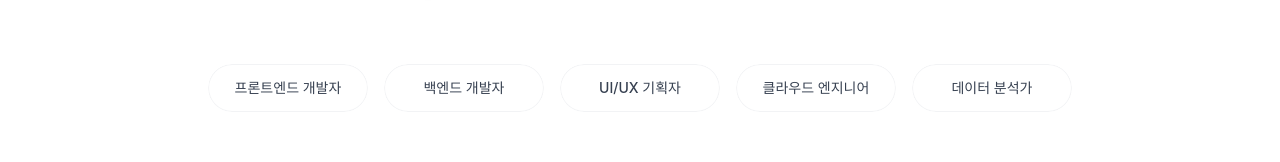
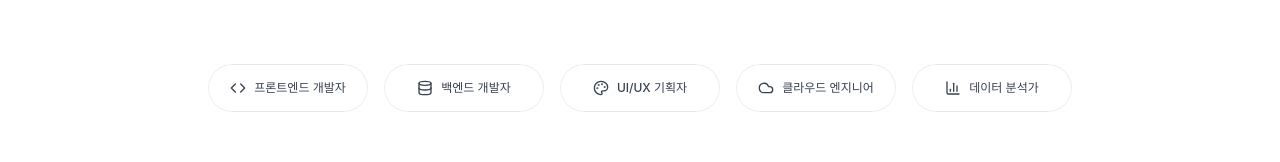
Before and after one commit to Likelion-1/lionconnect-fe, a Next.js app: page / in a window 1280 px wide. Shown: the part 258-420 px from the top of the page. Built offline with nearby package versions, Linux system fonts and the light colour scheme.

Commit message:
[Design] 메인페이지 UI 개선

```diff
--- a/components/hero-section.tsx
+++ b/components/hero-section.tsx
@@ -1,6 +1,15 @@
 "use client";
 
-import { Sparkles, ChevronDown, Search } from "lucide-react";
+import {
+  Sparkles,
+  ChevronDown,
+  Search,
+  Code,
+  Database,
+  Palette,
+  Cloud,
+  BarChart3,
+} from "lucide-react";
 import { useState, useEffect } from "react";
 import Link from "next/link";
 import { usePathname } from "next/navigation";
@@ -14,11 +23,11 @@ export default function HeroSection() {
     "데이터 분석가",
   ];
   const navItems = [
-    { name: "프론트엔드 개발자", href: "/" },
-    { name: "백엔드 개발자", href: "/" },
-    { name: "UI/UX 기획자", href: "/" },
-    { name: "클라우드 엔지니어", href: "/" },
-    { name: "데이터 분석가", href: "/" },
+    { name: "프론트엔드 개발자", href: "/", icon: Code },
+    { name: "백엔드 개발자", href: "/", icon: Database },
+    { name: "UI/UX 기획자", href: "/", icon: Palette },
+    { name: "클라우드 엔지니어", href: "/", icon: Cloud },
+    { name: "데이터 분석가", href: "/", icon: BarChart3 },
   ];
   const [currentJobIndex, setCurrentJobIndex] = useState(0);
   const [isChanging, setIsChanging] = useState(false);
@@ -61,24 +70,28 @@ export default function HeroSection() {
 
         {/* Navigation Links */}
         <div className="flex flex-wrap justify-center gap-4 mt-16">
-          {navItems.map((item, index) => (
+          {navItems.map((item, index) => {
+            const IconComponent = item.icon;
+            return (
               <Link
                 key={index}
                 href={item.href}
                 className="group relative w-[160px] h-[48px] rounded-[24px] text-sm font-medium transition-all duration-300 flex items-center justify-center overflow-hidden"
               >
                 {/* Background */}
-              <div className="absolute inset-0 bg-white/80 backdrop-blur-sm rounded-[24px] border border-gray-200/50 shadow-sm group-hover:shadow-md transition-all duration-300" />
+                <div className="absolute inset-0 bg-white/80 backdrop-blur-sm rounded-[24px] border border-gray-200/100 shadow-sm group-hover:shadow-md transition-all duration-300" />
 
                 {/* Hover effect */}
                 <div className="absolute inset-0 bg-orange-50/50 opacity-0 group-hover:opacity-100 transition-opacity duration-300 rounded-[24px]" />
 
-              {/* Text */}
-              <span className="relative z-10 text-gray-700 group-hover:text-gray-800 font-medium transition-colors duration-300">
-                {item.name}
-              </span>
+                {/* Content */}
+                <div className="relative z-10 flex items-center gap-2 text-gray-700 group-hover:text-gray-800 font-medium transition-colors duration-300">
+                  <IconComponent size={16} className="flex-shrink-0" />
+                  <span className="text-xs">{item.name}</span>
+                </div>
               </Link>
-          ))}
+            );
+          })}
         </div>
       </div>
     </section>
```
Lines whose indentation alone changed are shown as unchanged.
